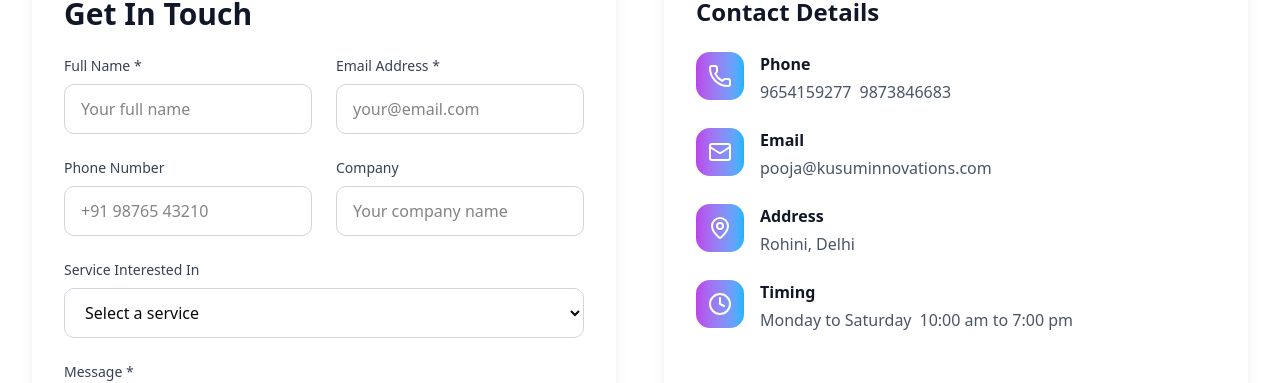
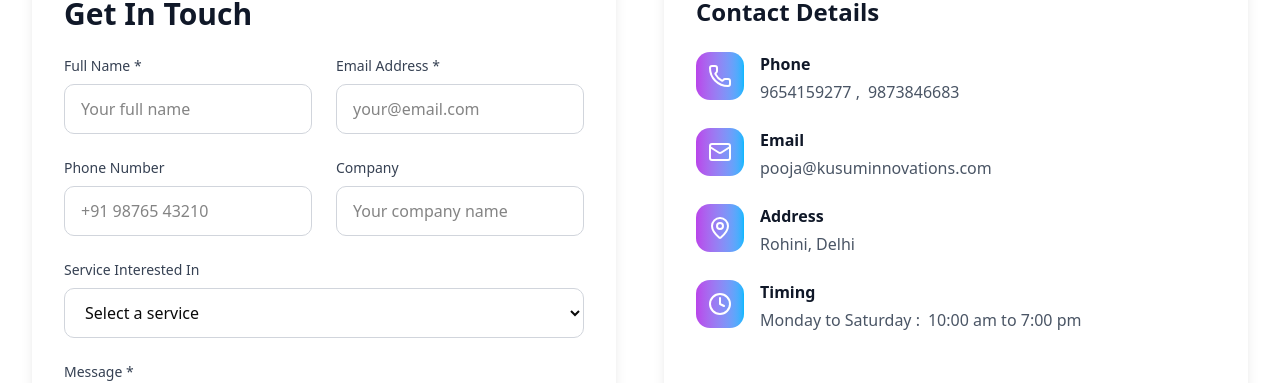
Before and after one commit to Shivamup51/kusum-innovations, a Next.js app: page /contact-us in a window 1280 px wide. Shown: the part 698-1081 px from the top of the page. Built offline with nearby package versions, Linux system fonts and the light colour scheme.

Commit message:
Update contact details formatting and replace hero image in Contact Us page for improved clarity and visual consistency.

```diff
--- a/app/(public)/contact-us/page.jsx
+++ b/app/(public)/contact-us/page.jsx
@@ -79,7 +79,7 @@ export default function ContactUs() {
         {
             icon: Phone,
             title: "Phone",
-            details: ["9654159277", "9873846683"]
+            details: ["9654159277 ,", "9873846683"]
         },
         {
             icon: Mail,
@@ -94,7 +94,7 @@ export default function ContactUs() {
         {
             icon: Clock,
             title: "Timing",
-            details: ["Monday to Saturday", "10:00 am to 7:00 pm"]
+            details: ["Monday to Saturday :", "10:00 am to 7:00 pm"]
         }
     ]
 
@@ -175,7 +175,7 @@ export default function ContactUs() {
                         <div className="relative">
                             <div className="aspect-[4/3] rounded-3xl overflow-hidden shadow-2xl">
                                 <Image
-                                    src="/HERO SECTION.jpg"
+                                    src="/contact-us.jpg"
                                     alt="Contact Us"
                                     width={800}
                                     height={600}
```
Also changed, not shown: 1 other file (tests, documents, lock files or other folders).
